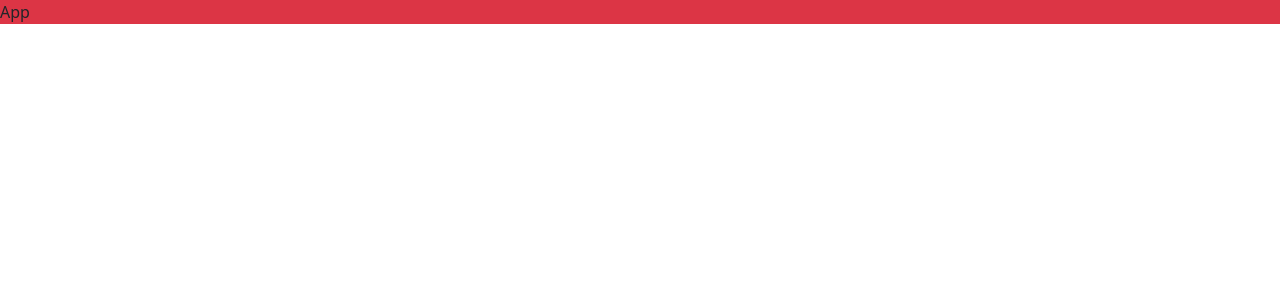
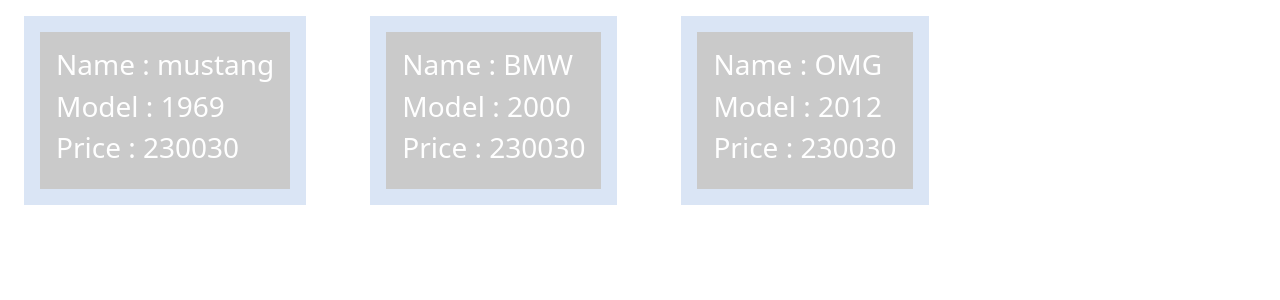
Before and after one commit to Werewolf-Web/netsol-react, a React (Vite) app in the folder code-testing/test-here/: page / in a window 1280 px wide. Shown: the top 300 px of the page. Built offline with nearby package versions, Linux system fonts and the light colour scheme.

Commit message:
use of props

```diff
--- a/code-testing/test-here/src/App.jsx
+++ b/code-testing/test-here/src/App.jsx
@@ -1,10 +1,111 @@
+// import Container from 'react-bootstrap/Container';
+// import Row from 'react-bootstrap/Row';
+// import Col from 'react-bootstrap/Col';
+
+// import React, { useState } from 'react'
+// import Button from 'react-bootstrap/Button';
+// const App = () => {
+
+//   const [text, settext] = useState("")
+//   const [output, setoutput] = useState("")
+
+
+//   const handleSubmit = () => {
+//     setoutput(text);     // input → output
+//     settext("");         // clear input
+//   };
+
+//   return (
+//     <div
+//       className=" px-5  container py-5 align-items-center"
+//     >
+//       {/* <Container>
+//         <Row
+//           className='text-center px-4 py-4'>
+//           <Col sm={12}> TO Do List
+//           </Col>
+//         </Row>
+//       </Container>
+//       <Container>
+
+
+//         <Row className='bg-success'>
+//           <Col sm={8}>
+
+//           </Col>
+//           <Col sm={4} className='bg-danger'>
+
+
+//           </Col>
+//         </Row>
+//   <Row>
+//           <Col xs lg="2" className='text-center' >
+//          <h4>List :</h4>
+//         </Col>
+//         <Col className='bg-primary'>
+//           <input type="text"
+//               className="d-block form-control"
+//               name="firstName"
+//               id="firstName"
+//               placeholder="Enter your list "
+//             />
+//         </Col>
+//         <Col md="auto">
+//          <Button className='d-block'> Submit</Button>
+//         </Col>
+
+
+//       </Row>
+
+//       </Container> */}
+//    <div
+//   className="container py-3 d-flex justify-content-center align-items-center"
+//   style={{ backgroundColor: "rgba(255, 240, 240, 1)" }}
+// >
+//   <div className=" p-3 d-flex justify-content-center align-items-center gap-3 rounded"
+//       // style={{ backgroundColor: "rgba(218, 229, 245, 1)" }}
+//   >
+//     <h4 className=" m-0"
+//     style={{color:"rgba(134, 132, 132, 1)" }}
+//     >TO Do List :</h4>
+
+//     <input
+//       type="text"
+//       className="form-control"
+//       placeholder="Enter your list"
+//       value={text}
+//       style={{ width: "250px" }}
+
+//        onChange={(e) => settext(e.target.value)}
+
+//     />
+
+//     <Button className="btn btn-light "  onClick={handleSubmit}
+//     style={{backgroundColor:"rgba(154, 190, 245, 1)"}}
+//     >Submit</Button>
+//   </div>
+
+
+// </div>
+//           <h3 className="mt-4">{output}</h3>
+//     </div>
+//   )
+// }
+
+// export default App
+
+
 import React from 'react'
+import Car from './Car'
 
-const  App = () => {
+const App = (props) => {
   return (
-    <div className='bg-danger
-    '>App</div>
+    <div className='d-flex gap-3'>
+    <Car name="mustang" model="1969" price="230030"/>
+    <Car name="BMW" model="2000" price="230030"/>
+    <Car name="OMG" model="2012" price="230030"/>
+    </div>
   )
 }
 
-export default  App
+export default App
--- /dev/null
+++ b/code-testing/test-here/src/Car.jsx
@@ -0,0 +1,22 @@
+import React from 'react'
+
+const Car = (props) => {
+  return (
+    <div className='px-4 py-3'>
+    <div className='condainer px-3 py-3 text-white'
+    style={{ backgroundColor: "rgba(218, 229, 245, 1)" }}
+    >
+        <div className='py-3 container text-white gap-3 px-3'
+        style={{ backgroundColor: "rgba(202, 202, 202, 1)" }}
+        >
+    <h3>Name : {props.name}</h3>
+    <h3>Model : {props.model}</h3>
+    <h3>Price : {props.price}</h3>
+</div>
+
+    </div>
+     </div>
+  )
+}
+
+export default Car
```
